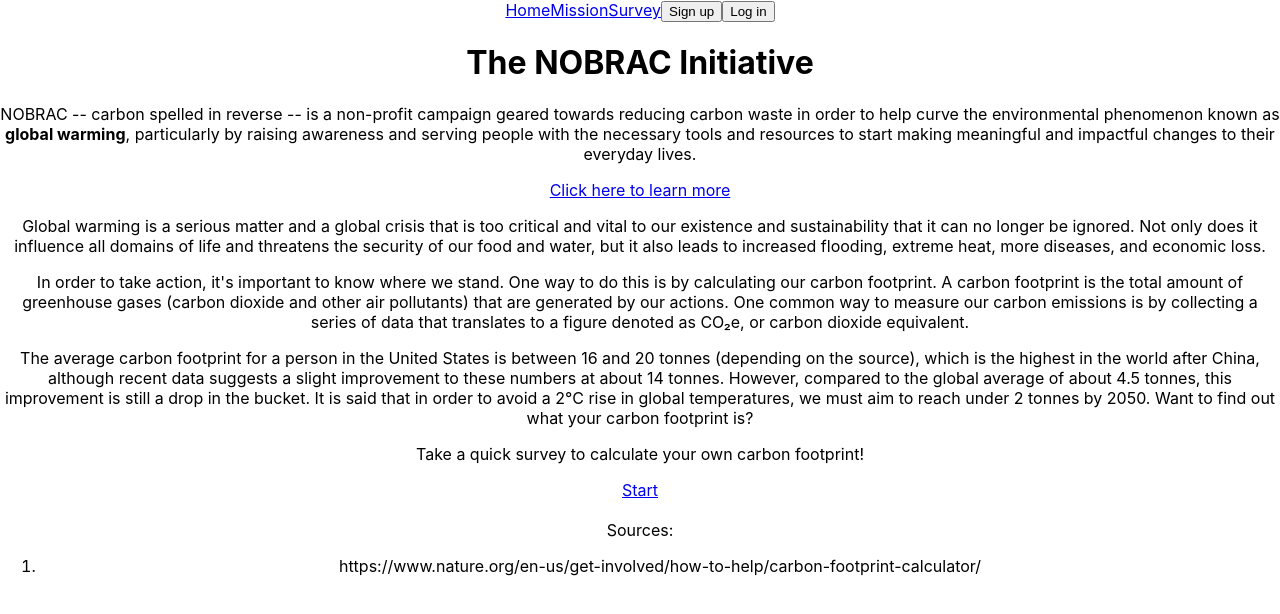
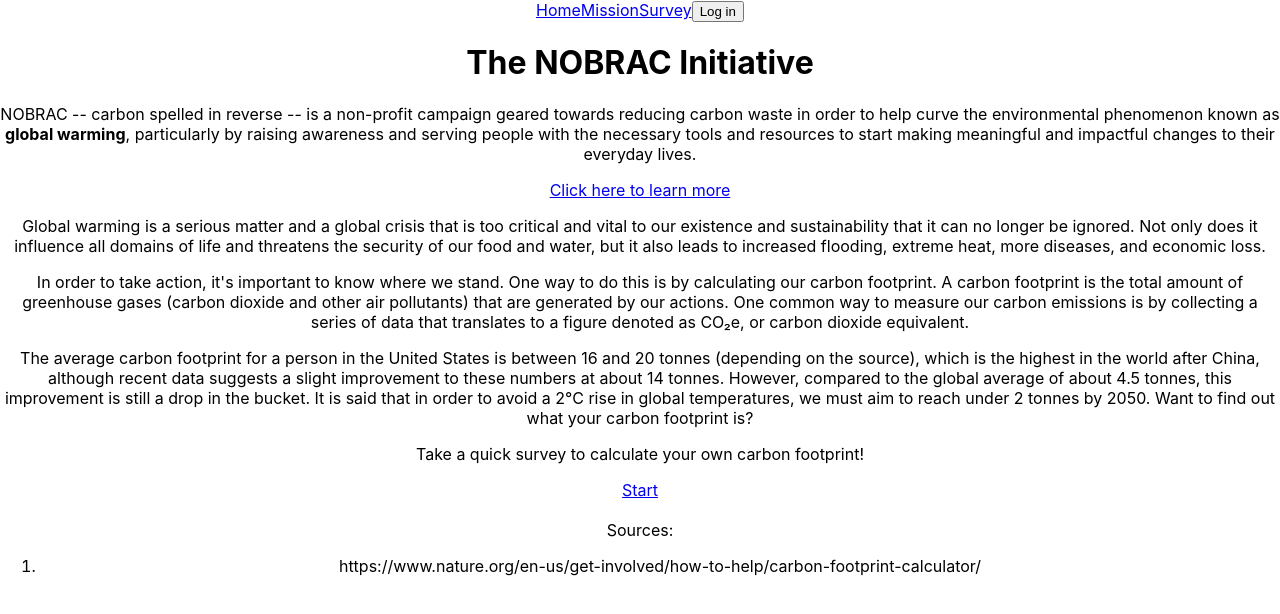
Before and after one commit to hiddencilantro/the-nobrac-initiative, a React (Create React App) app: page / in a window 1280 px wide. Shown: the top 614 px of the page. Built offline with nearby package versions, Linux system fonts and the light colour scheme.

Commit message:
removed Sign up button

```diff
--- a/src/components/NavBar.js
+++ b/src/components/NavBar.js
@@ -22,9 +22,6 @@ function NavBar({setLogin}) {
                 <NavLink to="/footprints">My Carbon Footprints</NavLink>
                 : null}
             {user ?
-                null
-                : <button type="button">Sign up</button>}
-            {user ?
                 <button type="button" onClick={handleLogout} >Logout</button>
                 : <button type="button" onClick={() => setLogin(pS => !pS)}>Log in</button>}
         </nav>
```
